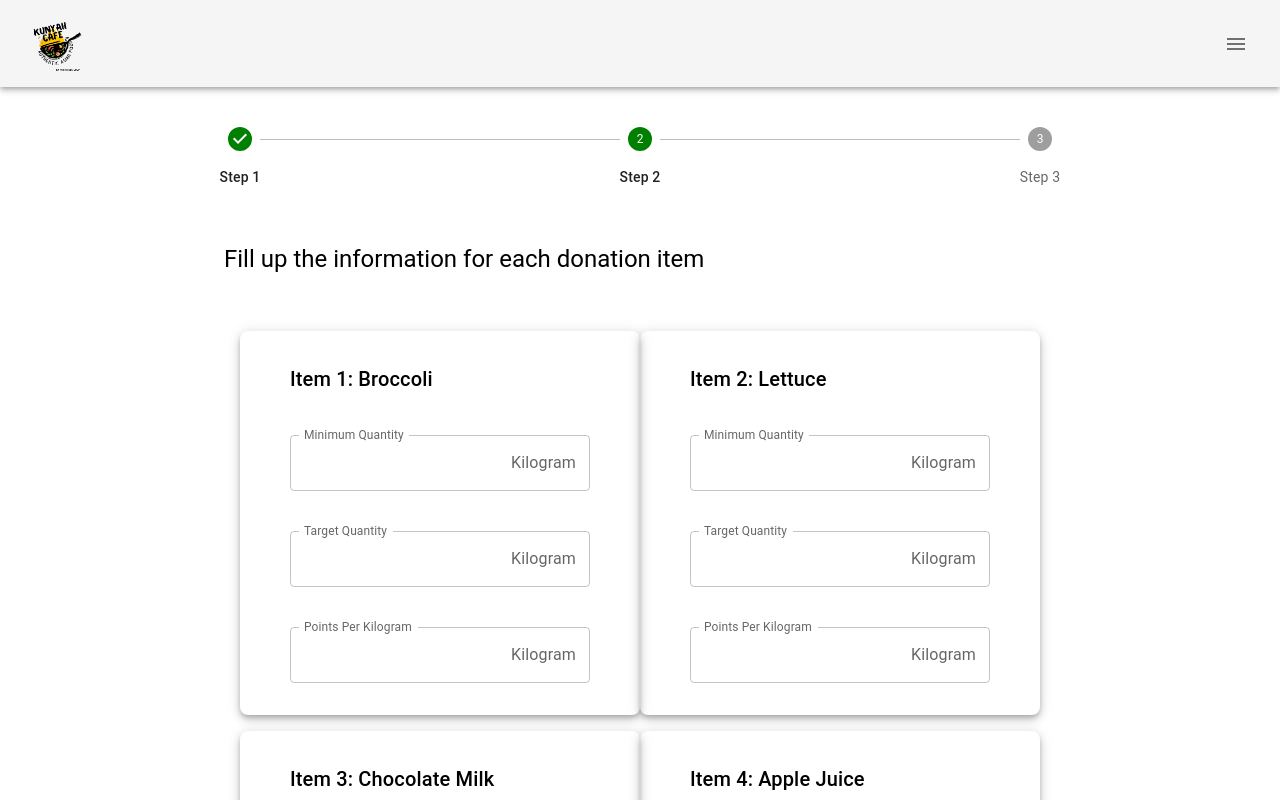
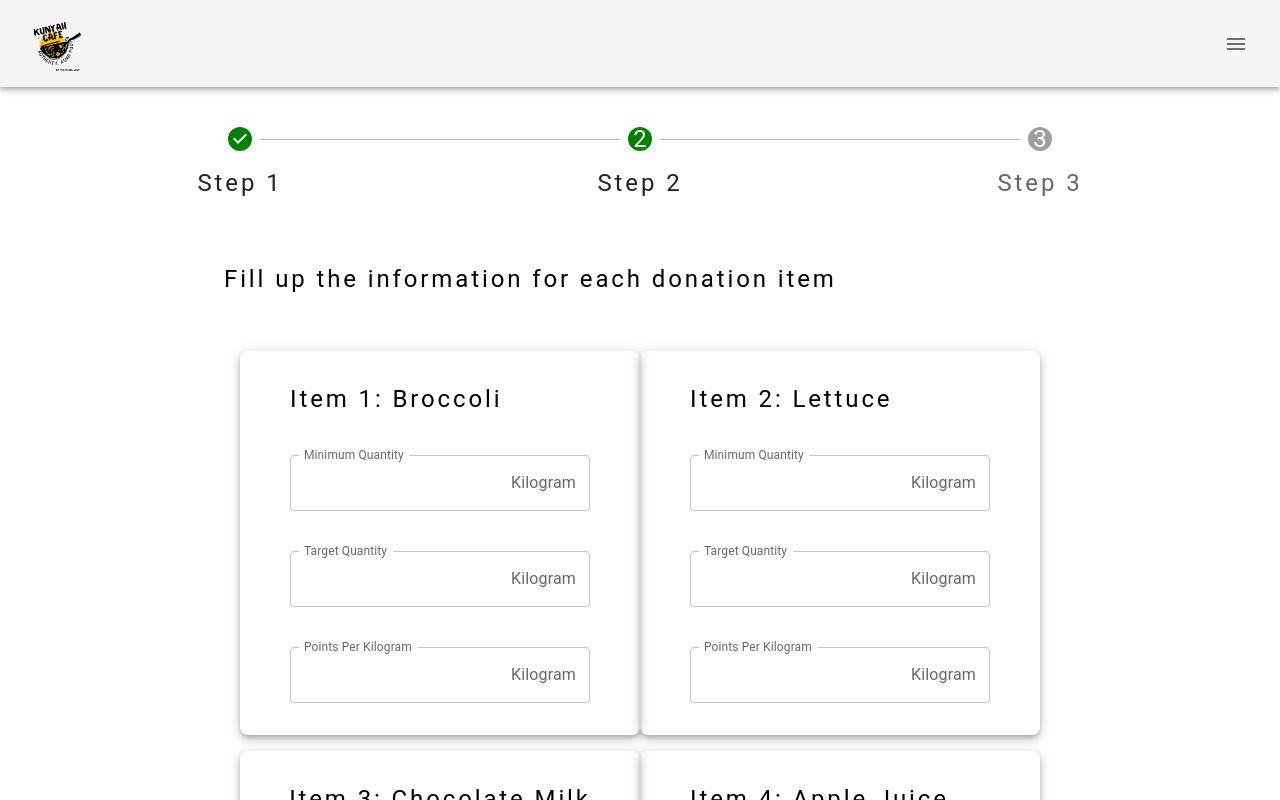
Before and after one commit to felixli1998/FYP-24_DCS__CodeAbility-Crew_EcoYah, a React (Create React App) app in the folder client/: page /admin/donation-event-form in a window 1280 px wide. Both pictures are taken after a click on the button "NEXT". Shown: the top 800 px of the page. Built offline with nearby package versions, Linux system fonts and the light colour scheme.

Commit message:
refactor: styling for font size and letter spacing to meet WCAG

```diff
--- a/client/src/components/DonationEvent/Step1Form.tsx
+++ b/client/src/components/DonationEvent/Step1Form.tsx
@@ -25,7 +25,7 @@ export default function Step1Form() {
 
     return (
         <>
-        <Typography variant="h5" gutterBottom>Upload an Image of the Donation Event</Typography>
+        <Typography variant="h5" gutterBottom sx={{ letterSpacing: "0.18rem" }}>Upload an Image of the Donation Event</Typography>
         <Box display="flex" flexDirection="column" justifyContent="center" alignItems="center"
             sx={{ width: "100%",
                 [theme.breakpoints.up('sm')]: {
@@ -34,7 +34,7 @@ export default function Step1Form() {
             { !fileUpload ? (<><UploadFileIcon sx={{ width: "3.44rem", height: "3.44rem", color: "primary.dark" }}/>
             <Button sx={{ color: "primary.dark" }}>
                 <label htmlFor="ImageInput" style={{ cursor: "pointer" }}>
-                <Typography variant="h5" gutterBottom sx={{ textDecoration:"underline", marginTop: "1rem" }}>Click to Upload</Typography>
+                <Typography variant="h5" gutterBottom sx={{ letterSpacing: "0.18rem", textDecoration:"underline", marginTop: "1rem" }}>Click to Upload</Typography>
                 </label>
                 <input
                     type="file"
@@ -49,7 +49,7 @@ export default function Step1Form() {
                                 loading="lazy"
                                 style={{ maxWidth: "100%", maxHeight: "100%", objectFit: "contain" }} /> }
         </Box>
-        <Typography variant="h5" gutterBottom>Enter the Name the Donation Event</Typography>
+        <Typography variant="h5" gutterBottom sx={{ letterSpacing: "0.18rem" }}>Enter the Name the Donation Event</Typography>
         <TextField label="Name" type="text"
             InputLabelProps={{ shrink: true }}
             sx={{ width: 300 }}
--- a/client/src/components/DonationEvent/Step2Form.tsx
+++ b/client/src/components/DonationEvent/Step2Form.tsx
@@ -4,21 +4,23 @@ import { Typography, Grid, Box, Stack, TextField, InputAdornment } from '@mui/ma
 
 export default function Step2Form() {
 
-    const all_items = [
+    const itemFields = [ 'Minimum Quantity', 'Target Quantity', 'Points Per ' ];
+
+    const allItems = [
         { item: "Broccoli", unit: "Kilogram" },
         { item: "Lettuce", unit: "Kilogram" },
         { item: "Chocolate Milk", unit: "Litre" },
         { item: "Apple Juice", unit: "Litre" }
     ];
 
-    const [items, setItems] = useState(all_items);
+    const [items, setItems] = useState(allItems);
 
     return (
         <>
-        <Typography variant="h5" gutterBottom>Fill up the information for each donation item</Typography>
+        <Typography variant="h5" gutterBottom sx={{ letterSpacing: "0.18rem" }}>Fill up the information for each donation item</Typography>
         <Grid container justifyContent="space-between" sx={{ p: 2 }}>
             { items.map(function(label, i) {
-                    return <Grid item xs={12} md={6} lg={6} sx={{ marginBottom: "1rem" }} key={i}>
+                    return <Grid item xs={12} md={12} lg={6} sx={{ marginBottom: "1rem" }} key={i}>
                         <Box
                             component="form"
                             display="flex"
@@ -30,19 +32,12 @@ export default function Step2Form() {
                             noValidate
                             autoComplete="off">
                             <Stack spacing={5}>
-                                <Typography variant="h6" gutterBottom>Item {i+1}: {items[i].item}</Typography>
-                                <TextField label="Minimum Quantity" type="number"
-                                    InputProps={{ endAdornment: <InputAdornment position="end">{items[i].unit}</InputAdornment> }}
-                                    InputLabelProps={{ shrink: true }}
-                                    sx={{ width: 300 }}>Minimum Quantity</TextField>
-                                <TextField label="Target Quantity" type="number"
-                                    InputProps={{ endAdornment: <InputAdornment position="end">{items[i].unit}</InputAdornment> }}
-                                    InputLabelProps={{ shrink: true }}
-                                    sx={{ width: 300 }}>Target Quantity</TextField>
-                                <TextField label={`Points Per ${items[i].unit}`} type="number"
-                                    InputProps={{ endAdornment: <InputAdornment position="end">{items[i].unit}</InputAdornment> }}
-                                    InputLabelProps={{ shrink: true }}
-                                    sx={{ width: 300 }} />
+                                <Typography variant="h5" gutterBottom sx={{ letterSpacing: "0.18rem" }}>Item {i+1}: {items[i].item}</Typography>
+                                { itemFields.map(function(label, j) {
+                                    return <TextField key={j} label={ (j !== 2) ? itemFields[j] : itemFields[j] + items[i].unit } type="number"
+                                        InputProps={{ endAdornment: <InputAdornment position="end">{items[i].unit}</InputAdornment> }}
+                                        InputLabelProps={{ shrink: true }}
+                                        sx={{ width: 300 }} /> }) }
                             </Stack>
                         </Box>
                 </Grid>  }) }
--- a/client/src/components/DonationEvent/Step3Form.tsx
+++ b/client/src/components/DonationEvent/Step3Form.tsx
@@ -4,15 +4,12 @@ import { DemoContainer, DemoItem } from '@mui/x-date-pickers/internals/demo';
 import { LocalizationProvider } from '@mui/x-date-pickers-pro';
 import { AdapterDayjs } from '@mui/x-date-pickers-pro/AdapterDayjs';
 import { DateRangePicker } from '@mui/x-date-pickers-pro/DateRangePicker';
-import { LicenseInfo } from '@mui/x-date-pickers-pro';
 
 export default function Step3Form() {
 
-    LicenseInfo.setLicenseKey(process.env.NEXT_PUBLIC_MUI_LICENSE_KEY!);
-
     return (
         <>
-        <Typography variant="h5" gutterBottom>Choose the Donation Event Period</Typography>
+        <Typography variant="h5" gutterBottom sx={{ letterSpacing: "0.18rem" }}>Choose the Donation Event Period</Typography>
         <LocalizationProvider dateAdapter={AdapterDayjs}>
         <DemoContainer
             components={['DateRangePicker', 'DateRangePicker', 'DateRangePicker']}
@@ -22,7 +19,7 @@ export default function Step3Form() {
             </DemoItem>
         </DemoContainer>
         </LocalizationProvider>
-        <Typography variant="h5" gutterBottom>Activate the Donation Event</Typography>
+        <Typography variant="h5" gutterBottom sx={{ letterSpacing: "0.18rem" }}>Activate the Donation Event</Typography>
         <FormControlLabel control={<Switch defaultChecked />} label="Active" />
         </>
     );
--- a/client/src/pages/DonationEventForm.tsx
+++ b/client/src/pages/DonationEventForm.tsx
@@ -1,5 +1,6 @@
 import { useState }from 'react';
-import { Stack, Box, Stepper, Step, StepLabel, Grid, Button } from '@mui/material';
+import { Stack, Box, Stepper, Step, StepLabel, Typography, Grid, Button } from '@mui/material';
+import ArrowBackIosIcon from '@mui/icons-material/ArrowBackIos';
 import ChevronRightIcon from '@mui/icons-material/ChevronRight';
 import Step1Form from "../components/DonationEvent/Step1Form";
 import Step2Form from "../components/DonationEvent/Step2Form";
@@ -25,9 +26,12 @@ export default function DonationEventForm() {
         <>
         <Box sx={{ m: 5 }}>
             <Stepper activeStep={activeStep} alternativeLabel>
-                {steps.map((label) => (
+                {steps.map((label, i) => (
                 <Step key={label}>
-                    <StepLabel>{label}</StepLabel>
+                    <StepLabel
+                        sx={{ ".MuiStepIcon-text": { fontSize: "1.5rem" } }}>
+                    <Typography variant="h5" gutterBottom sx={{ letterSpacing: "0.18rem", fontStyle: "bold" }}>{label}</Typography>
+                    </StepLabel>
                 </Step>
                 ))}
             </Stepper>
@@ -37,8 +41,8 @@ export default function DonationEventForm() {
                 <Stack spacing={5}>
                     { form[activeStep] }
                     <Box display="flex" justifyContent="space-between">
-                        <Button variant="outlined" sx={{ width: "9.375rem", height: "3.75rem", borderColor: "primary.dark", color: "primary.dark" }} onClick={handleBack}>CANCEL</Button>
-                        <Button variant="contained" sx={{ width: "9.375rem", height: "3.75rem", backgroundColor: "primary.dark"}} endIcon={<ChevronRightIcon />} onClick={handleNext}>NEXT</Button>
+                        <Button variant="outlined" sx={{ fontSize: "1.25rem", letterSpacing: "0.15rem", width: "9.375rem", height: "3.75rem", borderColor: "primary.dark", color: "primary.dark" }} startIcon={ activeStep !== 0  && <ArrowBackIosIcon />} onClick={handleBack}>{ activeStep === 0 ? "CANCEL" : "BACK" }</Button>
+                        <Button variant="contained" sx={{ fontSize: "1.25rem", letterSpacing: "0.15rem", width: "9.375rem", height: "3.75rem", backgroundColor: "primary.dark"}} endIcon={<ChevronRightIcon />} onClick={handleNext}>NEXT</Button>
                     </Box>
                 </Stack>
             </Grid>
```
Also changed, not shown: client/src/styles/Palette.tsx (+0 -14 lines).
